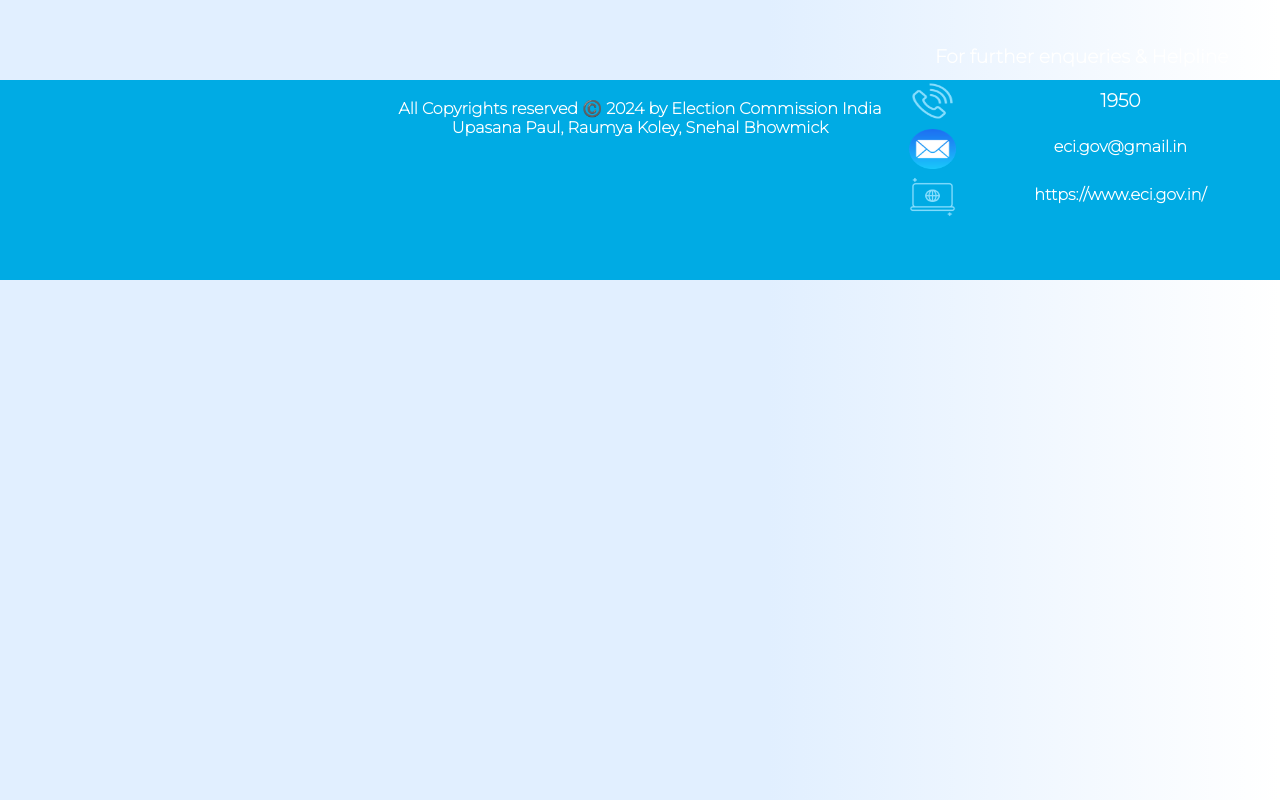
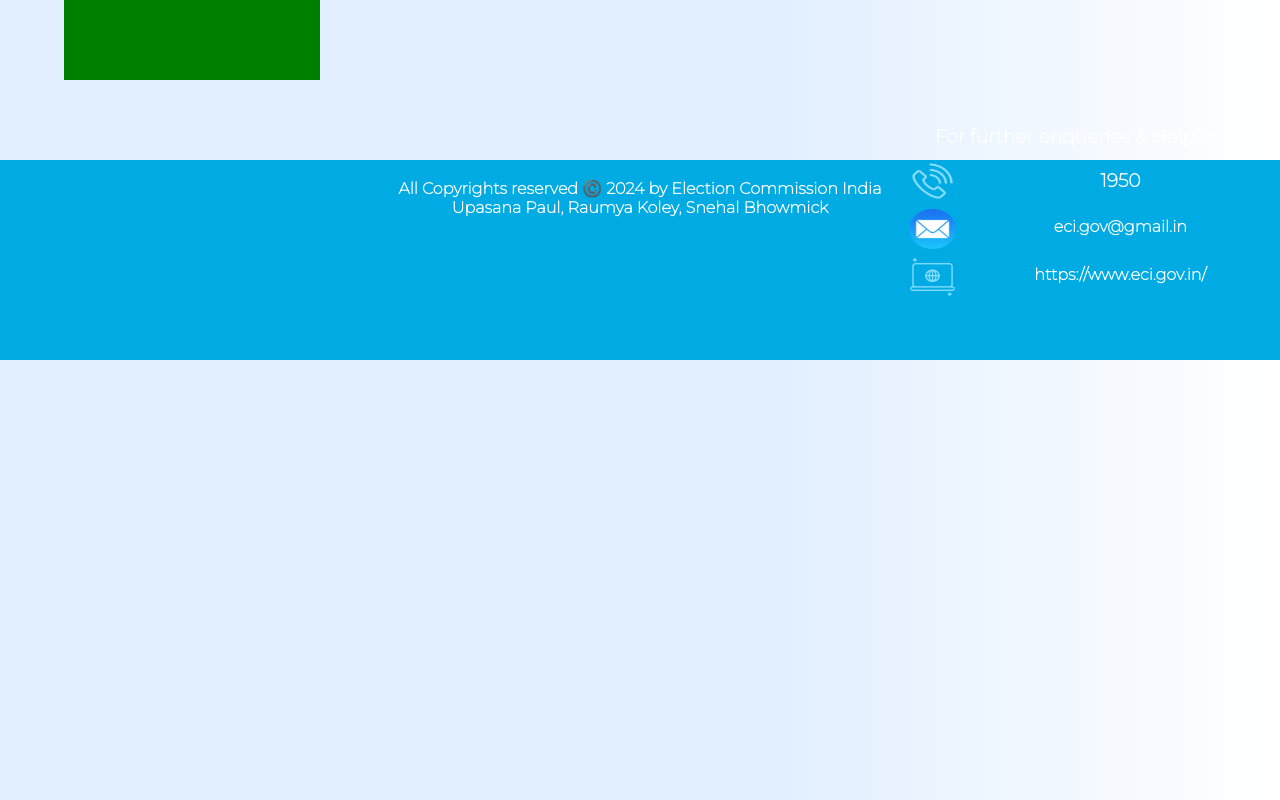
Before and after one commit to Upasana1807/Electoral-Application, a React (Create React App) app: page /voterdetails in a window 1280 px wide. Built offline with nearby package versions, Linux system fonts and the light colour scheme.

Commit message:
voter details branch

```diff
--- a/src/App.js
+++ b/src/App.js
@@ -8,6 +8,7 @@
 import {Home} from "./Pages/Home/Home";
 import Candiform from "./components/Candiform.jsx";
 import Candash from "./Pages/Candashboard/Candash.jsx";
+import Voterdetails from "./Pages/Voterdetails/Voterdetails.jsx";
 
 function App() {
   return (
@@ -20,6 +21,8 @@
       <Route path="/login" element={<LogIn/>}/>
       <Route path="/canform" element={<Candiform/>}/>
       <Route path="/candash" element={<Candash/>}/>
+      <Route path="/voterdetails" element={<Voterdetails/>}/>
+
 
     </Routes>
     </BrowserRouter>
--- /dev/null
+++ b/src/Pages/Voterdetails/Voterdetails.jsx
@@ -0,0 +1,12 @@
+import React from "react";
+
+const Voterdetails =() =>{
+    return(
+        <>
+            <div style={{height:"10vh", width:"20%", backgroundColor:"green", marginLeft:"5%"}}></div>
+
+        </>
+    );
+};
+
+export default Voterdetails;
```
Also changed, not shown: src/Pages/Voterdetails/Voterdetails.css (added).
